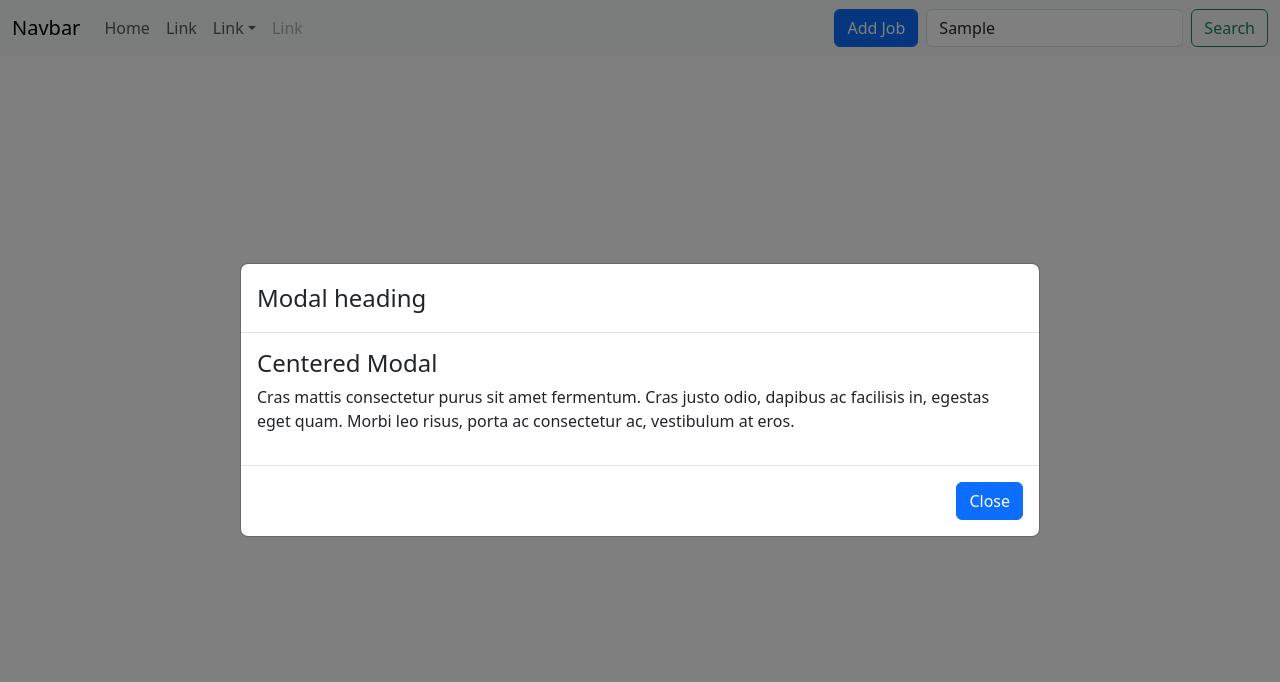
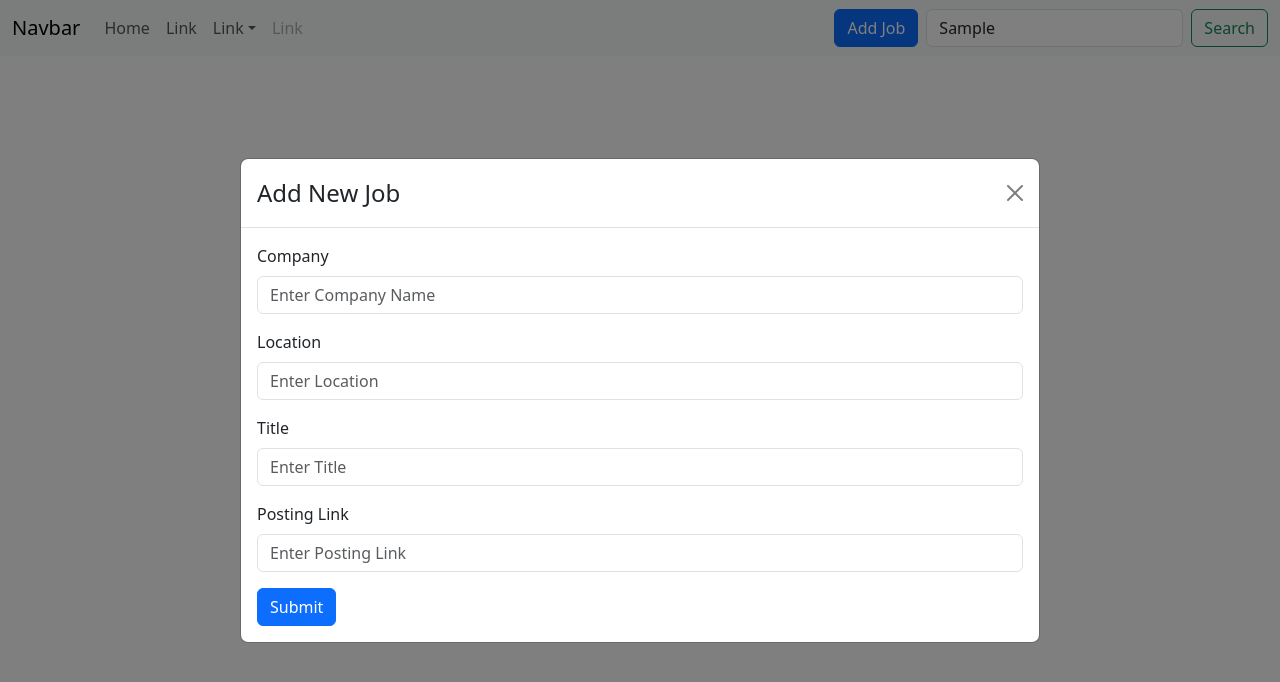
Before and after one commit to cleecoloma/job-application-tracker, a React (Vite) app: page / in a window 1280 px wide. Both pictures are taken after typing "Sample" into the empty fields and a click on the button "Add Job". Shown: the top 682 px of the page. Built offline with nearby package versions, Linux system fonts and the light colour scheme.

Commit message:
added basic form for new job

```diff
--- a/src/components/AddJobModal.jsx
+++ b/src/components/AddJobModal.jsx
@@ -1,6 +1,7 @@
 import React from 'react';
 import Button from 'react-bootstrap/Button';
 import Modal from 'react-bootstrap/Modal';
+import Form from 'react-bootstrap/Form';
 
 class AddJobModal extends React.Component {
   constructor() {
@@ -17,22 +18,42 @@ class AddJobModal extends React.Component {
           aria-labelledby="contained-modal-title-vcenter"
           centered
         >
-          <Modal.Header>
-            <Modal.Title id="contained-modal-title-vcenter">
-              Modal heading
-            </Modal.Title>
+          <Modal.Header closeButton>
+            <Modal.Title>Add New Job</Modal.Title>
           </Modal.Header>
-          <Modal.Body>
-            <h4>Centered Modal</h4>
-            <p>
-              Cras mattis consectetur purus sit amet fermentum. Cras justo odio,
-              dapibus ac facilisis in, egestas eget quam. Morbi leo risus, porta
-              ac consectetur ac, vestibulum at eros.
-            </p>
-          </Modal.Body>
-          <Modal.Footer>
+
+          <Form className="m-3">
+            <Form.Group className="mb-3" controlId="formBasicText">
+              <Form.Label>Company</Form.Label>
+              <Form.Control type="text" placeholder="Enter Company Name" />
+            </Form.Group>
+
+            <Form.Group className="mb-3" controlId="formBasicText">
+              <Form.Label>Location</Form.Label>
+              <Form.Control type="text" placeholder="Enter Location" />
+            </Form.Group>
+
+            <Form.Group className="mb-3" controlId="formBasicText">
+              <Form.Label>Title</Form.Label>
+              <Form.Control type="text" placeholder="Enter Title" />
+            </Form.Group>
+
+            <Form.Group className="mb-3" controlId="formBasicText">
+              <Form.Label>Posting Link</Form.Label>
+              <Form.Control type="text" placeholder="Enter Posting Link" />
+            </Form.Group>
+            {/*
+            <Form.Group className="mb-3" controlId="formBasicCheckbox">
+              <Form.Check type="checkbox" label="Check me out" />
+            </Form.Group> */}
+
+            <Button variant="primary" type="submit">
+              Submit
+            </Button>
+          </Form>
+          {/* <Modal.Footer>
             <Button onClick={() => this.props.toggleModal()}>Close</Button>
-          </Modal.Footer>
+          </Modal.Footer> */}
         </Modal>
       </>
     );
```
